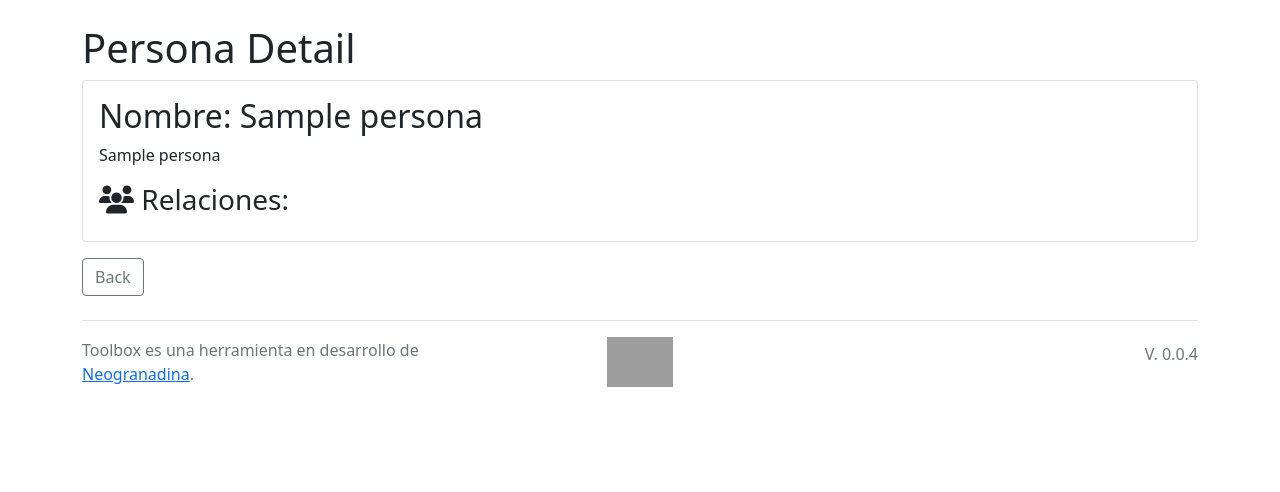
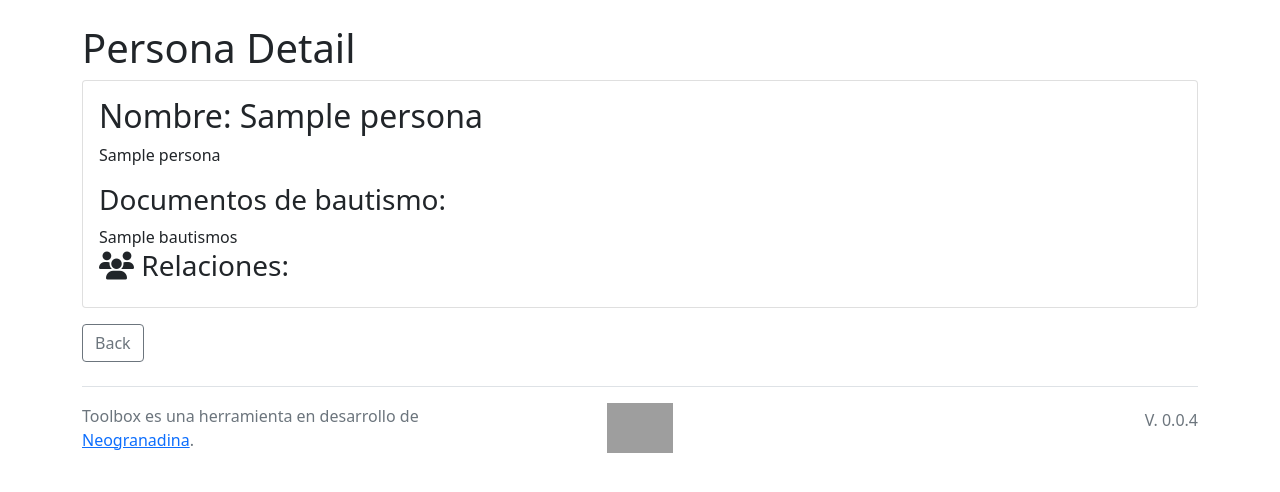
Before and after one commit to neogranadina/toolbox, a Django app: template prosopographic/templates/prosopographic/Detail/persona.html in a window 1280 px wide. Shown: the part 76-568 px from the top of the page. Run offline with Django 5.2, Linux system fonts and the light colour scheme; the template is opened without the code that fills it: most values are stand-ins (such as "Sample title", 1, 10 or a date in 2020); some libraries are stand-ins or nearby versions; grey boxes are pictures that could not be loaded.

Commit message:
fix views

```diff
--- a/esclavizados/views.py
+++ b/esclavizados/views.py
@@ -973,7 +973,7 @@ class DocumentoDetailView(DetailView):
         relationship_data = defaultdict(list)
 
         for relacion in personapersonarel:
-            naturaleza_rel = relacion.get_naturaleza_relacion_display()
+            naturaleza_rel = relacion.naturaleza_relacion
             relacion_data = {
                 'id_rel': relacion.persona_relacion_id,
                 'personas': [],
--- a/prosopographic/templates/prosopographic/Detail/persona.html
+++ b/prosopographic/templates/prosopographic/Detail/persona.html
@@ -10,6 +10,11 @@
         <div class="card-body">
             <h2 class="card-title">Nombre: {{ persona.nombre_completo }}</h2>
             <p class="card-text"> {{ persona.nombre_bautizado }}</p>
+
+            {% if bautismos %}
+            <h3>Documentos de bautismo:</h3>
+            {{ bautismos }}
+            {% endif %}
             <!-- ForeignKey Links -->
             <h3><i class="fas fa-users"></i> Relaciones:</h3>
 
--- a/prosopographic/views.py
+++ b/prosopographic/views.py
@@ -315,6 +315,11 @@ class PersonaDetailView(DetailView):
         context = super().get_context_data(**kwargs)
         persona = self.get_object()
 
+        bautizos = Bautismo.objects.filter(
+            models.Q(bautizado=persona) | models.Q(padre=persona) | models.Q(madre=persona) |
+            models.Q(padrino=persona) | models.Q(madrina=persona)
+        )
+
         # Fetch relationships where the current persona is either left_person or right_person
         relationships = Relationship.objects.filter(
             models.Q(left_person=persona) | models.Q(right_person=persona)
@@ -322,6 +327,7 @@ class PersonaDetailView(DetailView):
 
         # Adding relationships to context
         context['relationships'] = relationships
+        context['bautismos'] = bautizos
         return context
 
 class LugarDetailView(DetailView):
```
